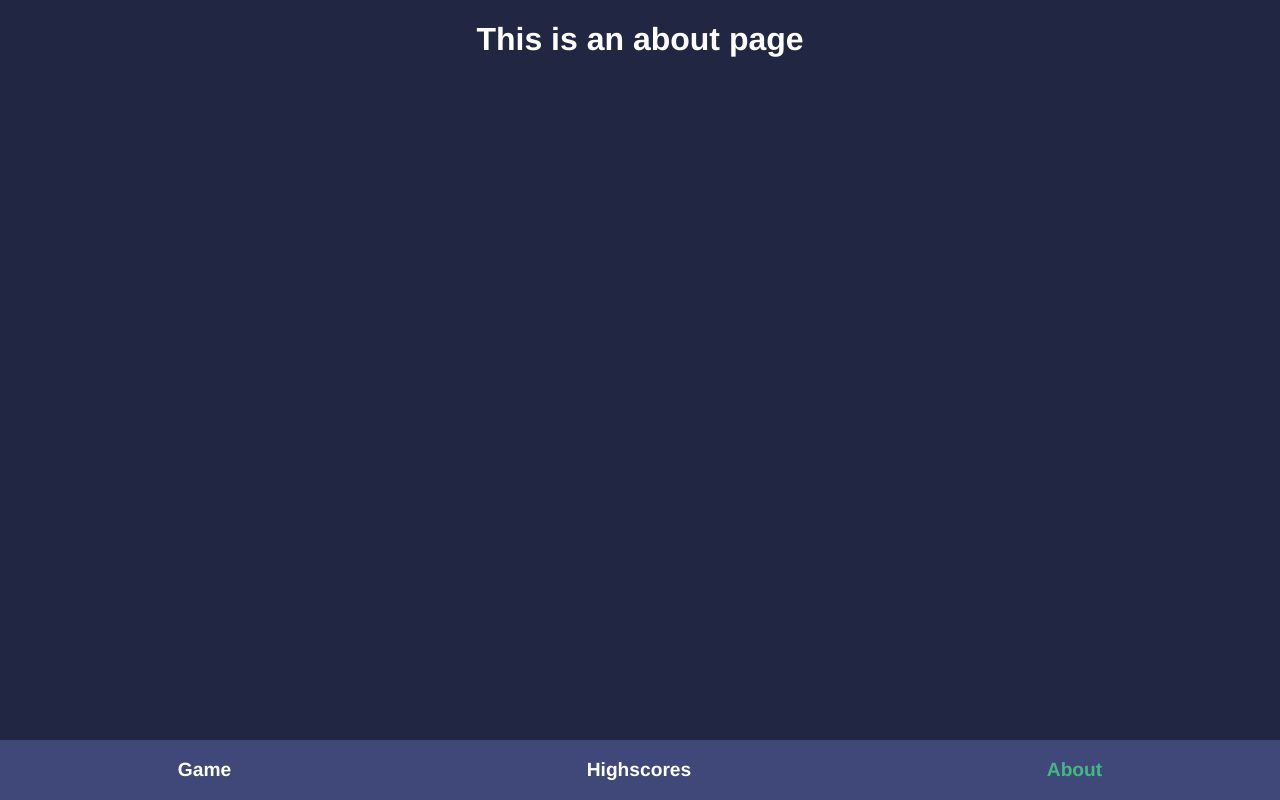
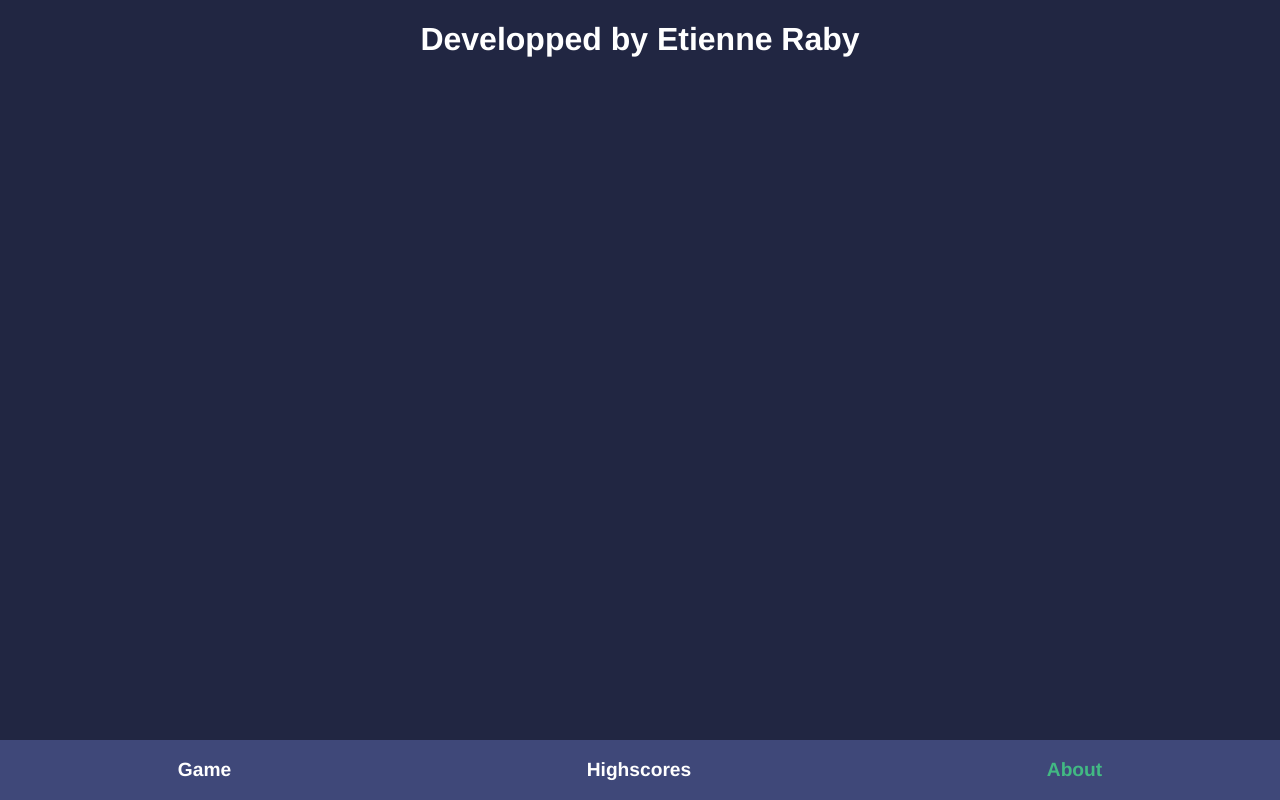
Before and after one commit to Rutabadev/Form, a Vue app: page /about in a window 1280 px wide. Built offline with nearby package versions, Linux system fonts and the light colour scheme.

Commit message:
about + adde lastname as valid answer

```diff
--- a/src/components/Form/rules.ts
+++ b/src/components/Form/rules.ts
@@ -23,7 +23,7 @@ const rules: Array<Rule> = [
   {
     message: 'Password must contain developper\'s name',
     check: (usr, pwd) => {
-      const developperNames = ['etienne', 'étienne']
+      const developperNames = ['etienne', 'étienne', 'raby']
       return developperNames.some(name => pwd.toLowerCase().includes(name))
     }
   },
--- a/src/views/About.vue
+++ b/src/views/About.vue
@@ -1,5 +1,5 @@
 <template>
   <div class="about">
-    <h1>This is an about page</h1>
+    <h1>Developped by Etienne Raby</h1>
   </div>
 </template>
```
